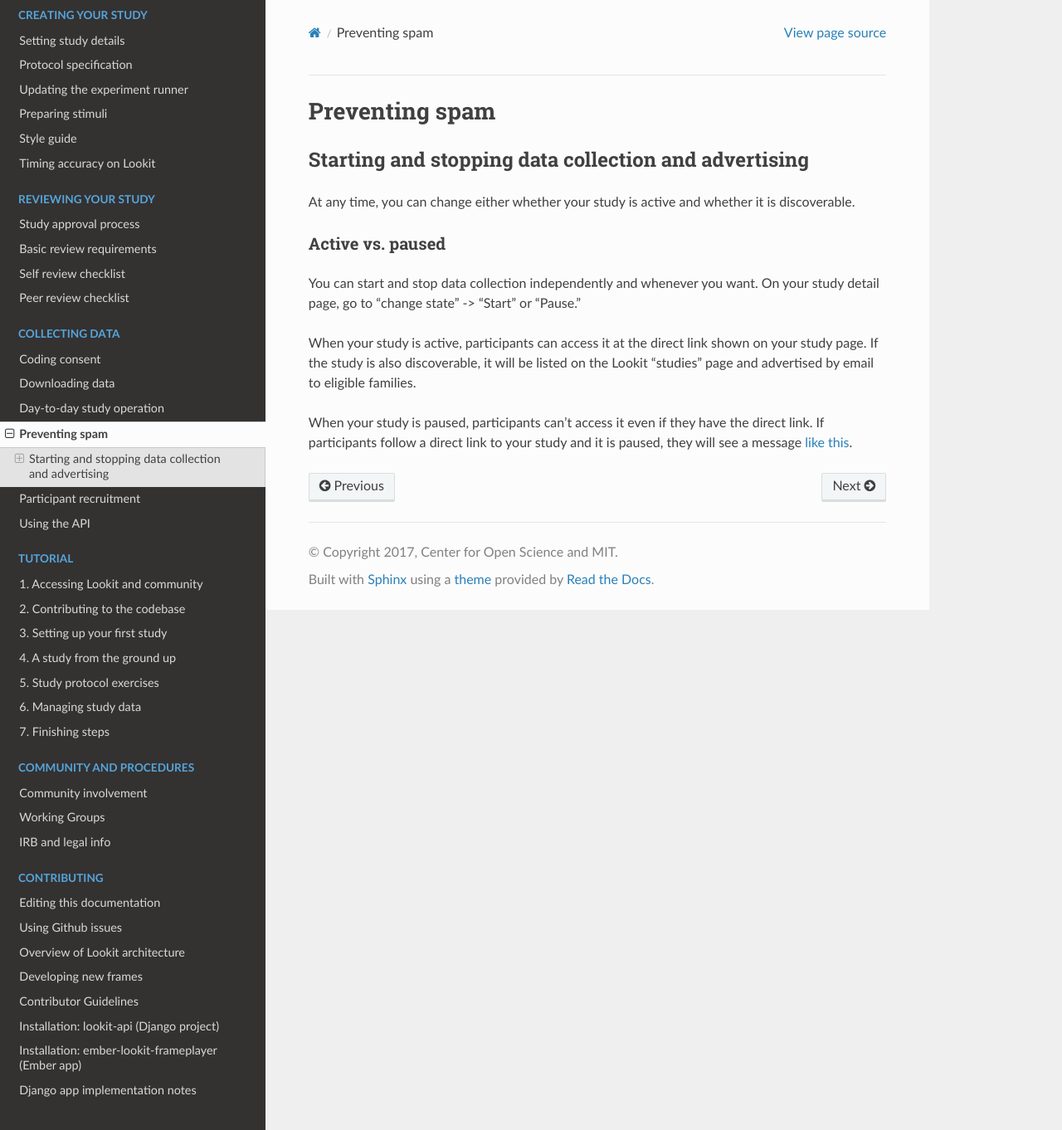
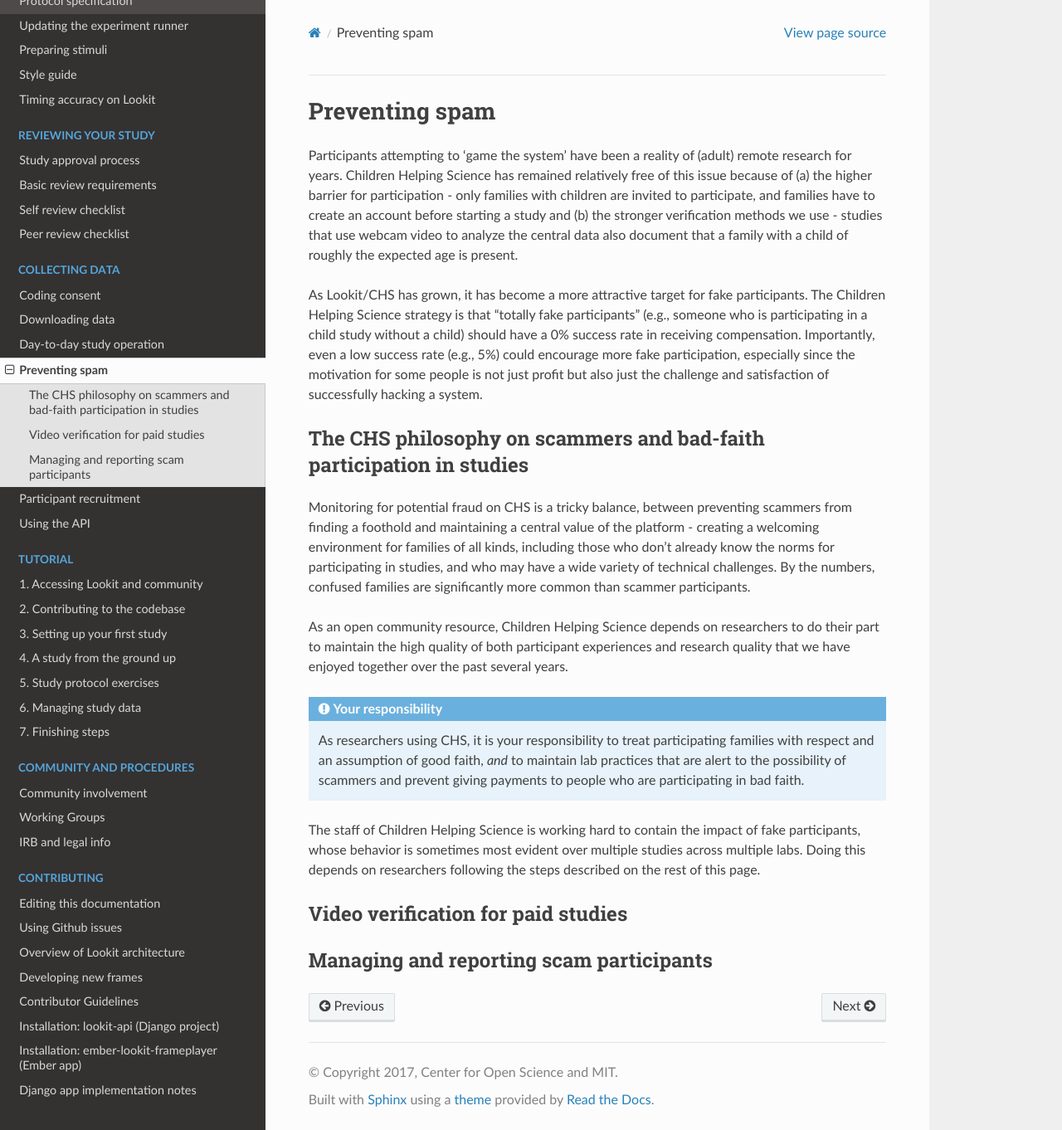
Before and after one commit to lookit/lookit-docs, a Sphinx documentation site: the page built from docs/source/researchers-spam-prevention.rst, in a window 1280 px wide and 1362 px high. Shown: the whole window at 83% size. Built offline with Sphinx 7.4.7 and the Read the Docs theme 2.0.0, drawn with Linux system fonts in a browser that asks for light colours.

Commit message:
new spam page content

```diff
--- a/docs/source/researchers-spam-prevention.rst
+++ b/docs/source/researchers-spam-prevention.rst
@@ -3,17 +3,50 @@
 Preventing spam
 ==============================
 
-Starting and stopping data collection and advertising
-------------------------------------------------------
+Participants attempting to 'game the system' have been a reality of (adult) remote
+research for years.  Children Helping Science has remained relatively free of
+this issue because of (a) the higher barrier for participation - only families with
+children are invited to participate, and families have to
+create an account before starting a study and (b) the stronger verification methods
+we use - studies that use webcam video to analyze the central data also document that
+a family with a child of roughly the expected age is present.
 
-At any time, you can change either whether your study is active and whether it is discoverable.
+As Lookit/CHS has grown, it has become a more attractive target for fake participants.
+The Children Helping Science strategy is that "totally fake participants"
+(e.g., someone who is participating in a child study without a child) should have
+a 0% success rate in receiving compensation. Importantly, even a low success rate
+(e.g., 5%) could encourage more fake participation, especially since the motivation
+for some people is not just profit but also just the challenge and satisfaction of
+successfully hacking a system.
 
-Active vs. paused
-~~~~~~~~~~~~~~~~~~
+The CHS philosophy on scammers and bad-faith participation in studies
+----------------------------------------------------------------------
 
-You can start and stop data collection independently and whenever you
-want. On your study detail page, go to “change state” -> “Start” or “Pause.”
+Monitoring for potential fraud on CHS is a tricky balance, between preventing
+scammers from finding a foothold and maintaining a central value of the
+platform - creating a welcoming environment for families of all kinds, including
+those who don't already know the norms for participating in studies, and who
+may have a wide variety of technical challenges. By the numbers, confused
+families are significantly more common than scammer participants.
 
-When your study is active, participants can access it at the direct link shown on your study page. If the study is also discoverable, it will be listed on the Lookit "studies" page and advertised by email to eligible families.
+As an open community resource, Children Helping Science depends on researchers
+to do their part to maintain the high quality of both participant experiences and
+research quality that we have enjoyed together over the past several years.
 
-When your study is paused, participants can't access it even if they have the direct link. If participants follow a direct link to your study and it is paused, they will see a message `like this <https://lookit.mit.edu/studies/c7001e3a-cfc5-4054-a8e0-0f5e520950ab/>`__.
+.. admonition:: Your responsibility
+
+   As researchers using CHS, it is your responsibility to treat participating
+   families with respect and an assumption of good faith, *and* to maintain
+   lab practices that are alert to the possibility of scammers and prevent
+   giving payments to people who are participating in bad faith.
+
+The staff of Children Helping Science is working hard to contain the impact of
+fake participants, whose behavior is sometimes most evident over multiple studies
+across multiple labs. Doing this depends on researchers following the steps described
+on the rest of this page.
+
+Video verification for paid studies
+------------------------------------
+
+Managing and reporting scam participants
+-----------------------------------------
```
Also changed, not shown: docs/source/researchers-manage-consent.rst (+12 -0 lines).
